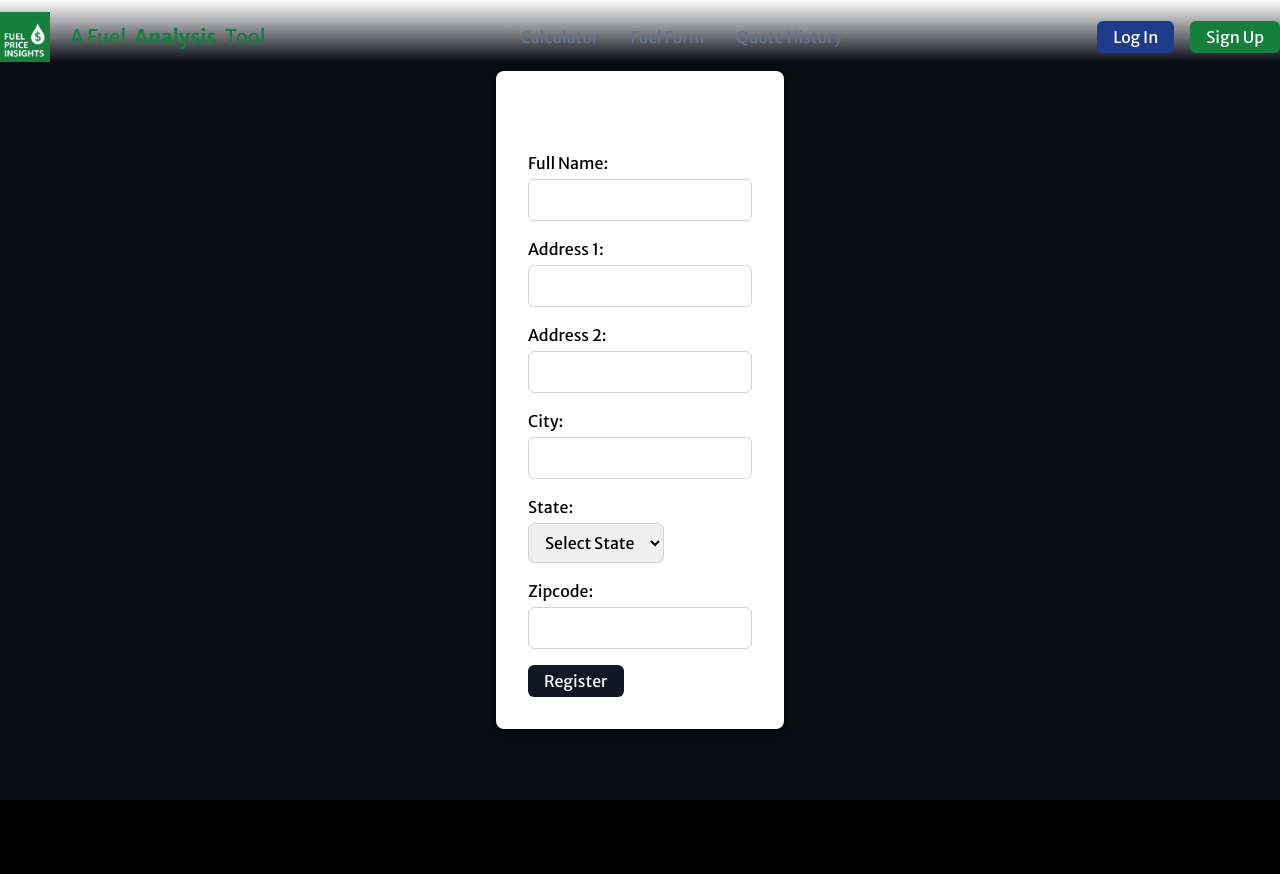
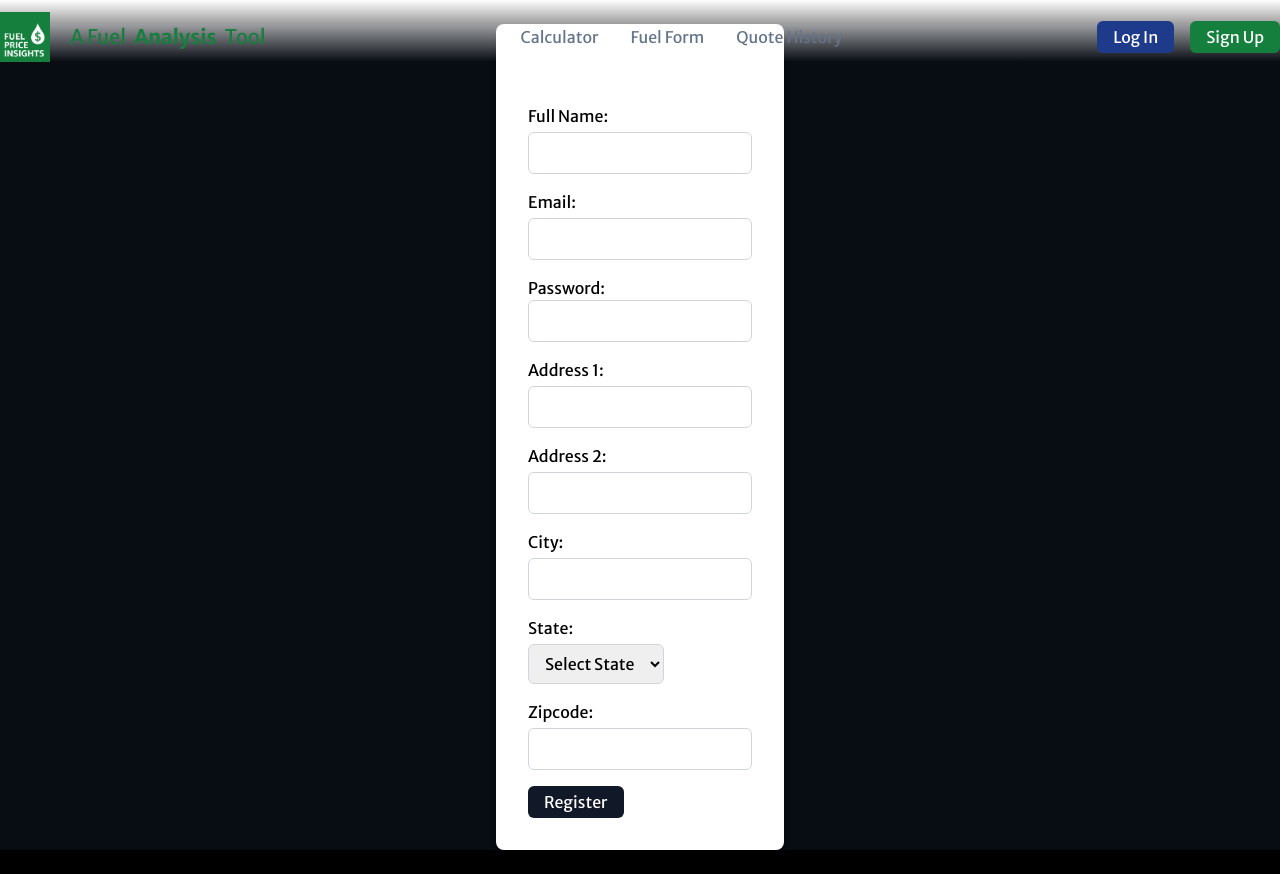
Before and after one commit to caoboyeehaw/fuel-price-insights, a Next.js app: page /signup in a window 1280 px wide. Before the commit the page ends 800 px from the top, so only its background shows below. Built offline with nearby package versions, Linux system fonts and the light colour scheme.

Commit message:
added email and password to sign up form

```diff
--- a/src/pages/api/registration.js
+++ b/src/pages/api/registration.js
@@ -2,10 +2,16 @@ import { getDatabase } from './db';
 
 export default async function clientProfileHandler(req, res) {
   if (req.method === 'POST') {
-    const { fullName, address1, address2, city, state, zipcode } = req.body;
+    const { fullName, address1, address2, city, state, zipcode, email, password } = req.body;
 
     if (!fullName || fullName.trim().length === 0) {
       return res.status(400).json({ error: 'Please enter a valid name' });
+    }
+    if (!email || email.trim().length === 0) {
+      return res.status(400).json({ error: 'Please enter a valid email' });
+    }
+    if (!password || password.trim().length === 0) {
+      return res.status(400).json({ error: 'Please enter a valid password' });
     }
     if (!address1 || address1.trim().length === 0) {
       return res.status(400).json({ error: 'Please enter a valid address' });
@@ -23,8 +29,8 @@ export default async function clientProfileHandler(req, res) {
     try {
       const db = await getDatabase();
       const collection = db.collection('ClientProfile');
+      const collection2 = db.collection('UserCredentials');
 
-      // Insert the client profile data into the 'ClientProfile' collection
       await collection.insertOne({
         fullName,
         address1,
@@ -32,6 +38,11 @@ export default async function clientProfileHandler(req, res) {
         city,
         state,
         zipcode,
+      });
+
+      await collection2.insertOne({
+        email,
+        password,
       });
 
       return res.status(200).json({ message: 'Registration successful' });
--- a/src/pages/signup.tsx
+++ b/src/pages/signup.tsx
@@ -28,7 +28,7 @@ const RegistrationPage = () => {
   }
 
   return (
-    <div className="flex flex-col min-h-screen">
+    <div className="flex flex-col min-h-screen py-6">
       <Navbar />
       <div className="flex items-center justify-center min-h-screen bg-opacity-50 bg-gray-900">
         <div className="bg-white p-8 rounded-lg shadow-md flex flex-col">
@@ -44,6 +44,28 @@ const RegistrationPage = () => {
                 className="border border-gray-300 rounded-md px-3 py-2 text-black"
               />
               {errors.fullName && <p>This field is required</p>}
+            </div>
+            <div className="mb-4">
+              <label htmlFor="email" className="text-black mb-1 flex justify-start">Email:</label>
+              <input
+              //i think its not submutting because of the the type, check later, check with login.tsx because it works
+                type="text"
+                id="email"
+                {...register('email', { required: true, maxLength: 50 })}
+                className="border border-gray-300 rounded-md px-3 py-2 text-black"
+              />
+              {errors.email && <p>This field is required</p>}
+            </div>
+            <div className="mb-4">
+              <label className="text-black mb-1">Password:</label>
+              <div className="flex">
+                <input
+                  type="password"
+                  {...register('password', { required: true })}
+                  className="border border-gray-300 rounded-md px-3 py-2 text-black"
+                />
+              </div>
+              {errors.password && <p>This field is required</p>}
             </div>
             <div className="mb-4">
           <label htmlFor="address1" className="text-black mb-1 flex justify-start">Address 1:</label>
```
